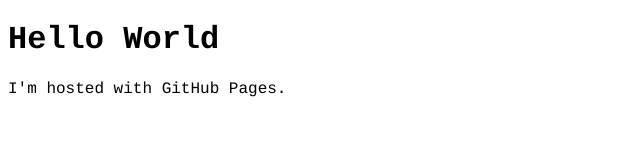
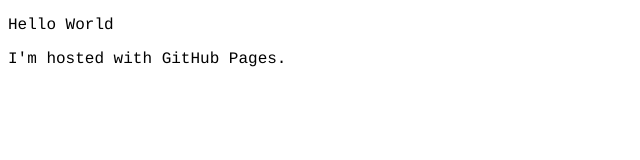
Before and after one commit to ToorteDot/TXToorte.github.io, a plain HTML site: page index.html in a window 1280 px wide. Shown: the whole page, without its empty margins (0-640 px from the left). Drawn offline with Linux system fonts and the light colour scheme.

Commit message:
Update index.html

```diff
--- a/index.html
+++ b/index.html
@@ -1,7 +1,7 @@
 <!DOCTYPE html>
 <html>
 <body style="font-family:courier;">
-<h1>Hello World</h1>
+<p>Hello World</p>
 <p>I'm hosted with GitHub Pages.</p>
 </body>
 </html>
```
